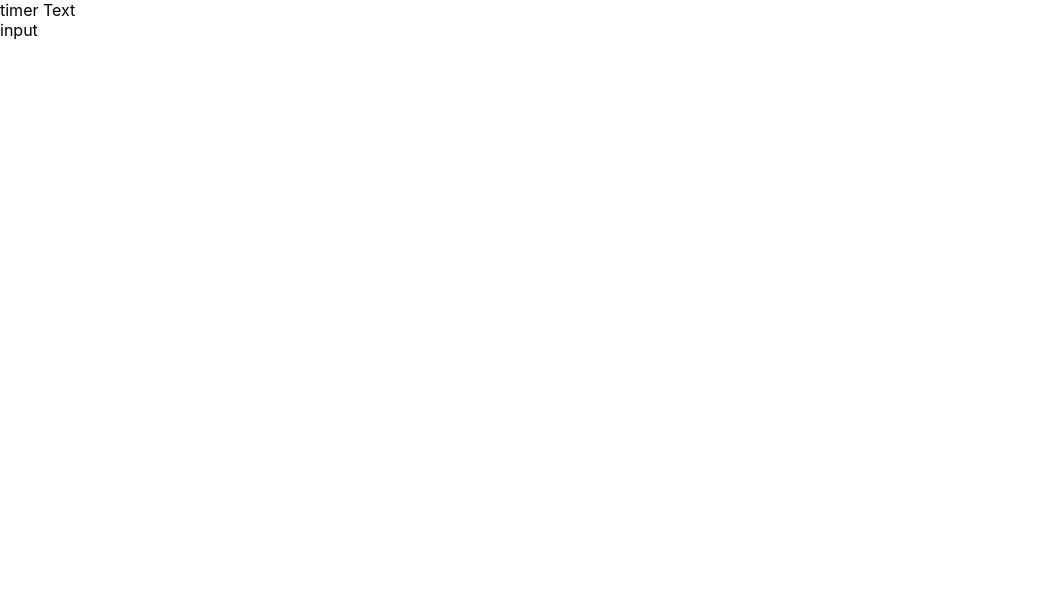
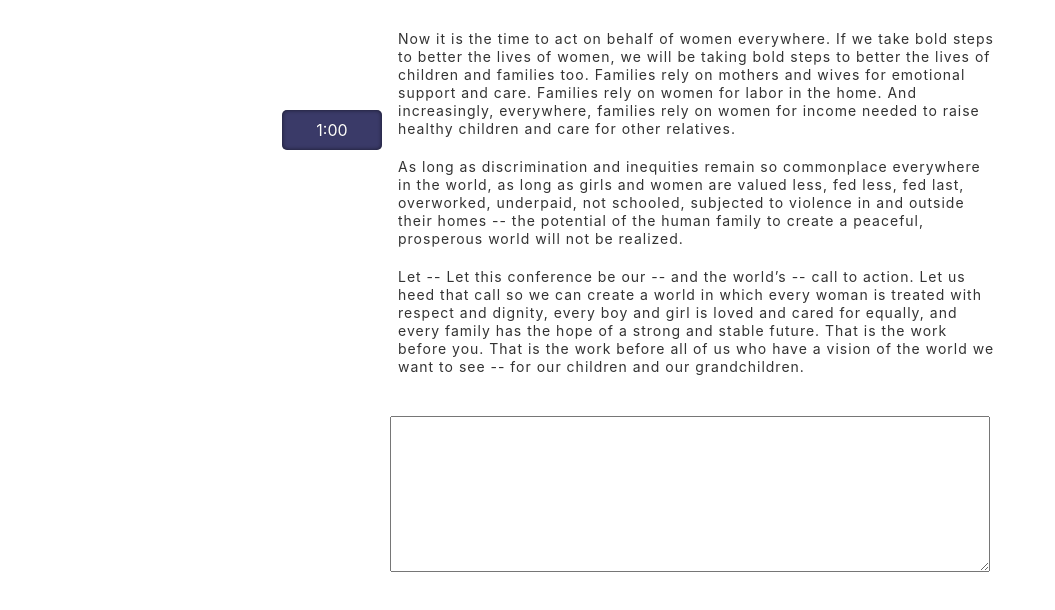
Before and after one commit to flportilla/react-projects, a React (Create React App) app in the folder quick-test/: page / in a window 1280 px wide. Both pictures are taken after a click on the button "Start". Shown: the top 610 px of the page, without its empty margins (0-1055 px from the left). Built offline with nearby package versions, Linux system fonts and the light colour scheme.

Commit message:
Add css and static version of the game

```diff
--- a/quick-test/src/Components/Game.jsx
+++ b/quick-test/src/Components/Game.jsx
@@ -1,5 +1,8 @@
 import React, { useRef, useEffect } from 'react'
 import '../Styles/Game.css'
+import Timer from './Timer'
+import Text from './Text'
+import InputTest from './InputTest'
 
 function Game(props) {
   const gameRef = useRef(null)
@@ -10,11 +13,11 @@ function Game(props) {
 
   return (
     <div ref={gameRef} className='game_container'>
-      <div className='timeTexArea'>
-        timer
-        Text
+      <div className='timeTextArea'>
+        <Timer />
+        <Text />
       </div>
-      input
+      <InputTest />
     </div>
   )
 }
--- /dev/null
+++ b/quick-test/src/Components/InputTest.jsx
@@ -0,0 +1,17 @@
+import React from 'react'
+
+function InputTest() {
+  return (
+    <form className='text_area_container'>
+      <textarea
+        placeholder=''
+        autoFocus
+        defaultValue={''}
+      >
+
+      </textarea>
+    </form>
+  )
+}
+
+export default InputTest
--- /dev/null
+++ b/quick-test/src/Components/Text.jsx
@@ -0,0 +1,21 @@
+import React from 'react'
+
+function Text() {
+  return (
+    <div>
+      <p>
+        Now it is the time to act on behalf of women everywhere. If we take bold steps to better the lives of women, we will be taking bold steps to better the lives of children and families too. Families rely on mothers and wives for emotional support and care. Families rely on women for labor in the home. And increasingly, everywhere, families rely on women for income needed to raise healthy children and care for other relatives.
+      </p>
+      <br />
+      <p>
+        As long as discrimination and inequities remain so commonplace everywhere in the world, as long as girls and women are valued less, fed less, fed last, overworked, underpaid, not schooled, subjected to violence in and outside their homes -- the potential of the human family to create a peaceful, prosperous world will not be realized.
+      </p>
+      <br />
+      <p>
+        Let -- Let this conference be our -- and the world’s -- call to action. Let us heed that call so we can create a world in which every woman is treated with respect and dignity, every boy and girl is loved and cared for equally, and every family has the hope of a strong and stable future. That is the work before you. That is the work before all of us who have a vision of the world we want to see -- for our children and our grandchildren.
+      </p>
+    </div>
+  )
+}
+
+export default Text
--- /dev/null
+++ b/quick-test/src/Components/Timer.jsx
@@ -0,0 +1,9 @@
+import React from 'react'
+
+function Timer() {
+  return (
+    <div className='timer'>1:00</div>
+  )
+}
+
+export default Timer
--- a/quick-test/src/Styles/Game.css
+++ b/quick-test/src/Styles/Game.css
@@ -1,8 +1,57 @@
 .game_container {
   z-index: 0;
   display: none;
+  flex-direction: column;
+  justify-content: center;
+  align-items: center;
 }
 
 .show {
-  display: block;
+  display: flex;
 }
+
+.timeTextArea {
+  margin-top: 30px;
+  display: flex;
+  justify-content: center;
+  width: 850px;
+  gap: 16px;
+}
+
+.text_area_container {
+  margin-top: 40px;
+  width: 700px;
+  display: flex;
+  justify-content: flex-end;
+  align-items: flex-end;
+}
+
+.timeTextArea>div>p {
+  letter-spacing: 1px;
+  color: #333;
+  width: 600px;
+  font-size: 14px;
+  line-height: 18px;
+
+
+}
+
+.text_area_container>textarea {
+  width: 600px;
+  height: 156px;
+}
+
+.timer {
+  width: 100px;
+  height: 40px;
+  margin-top: 80px;
+  text-align: center;
+  font-family: inherit;
+  line-height: 40px;
+  color: #fff;
+  text-shadow: 0 0 1px rgba(0, 0, 0, 0.35);
+  border-radius: 5px;
+  background-color: #3a3a68;
+  box-shadow: 0 0 4px rgba(0, 0, 0, 0.6) inset;
+  line-height: 40px;
+}
```
